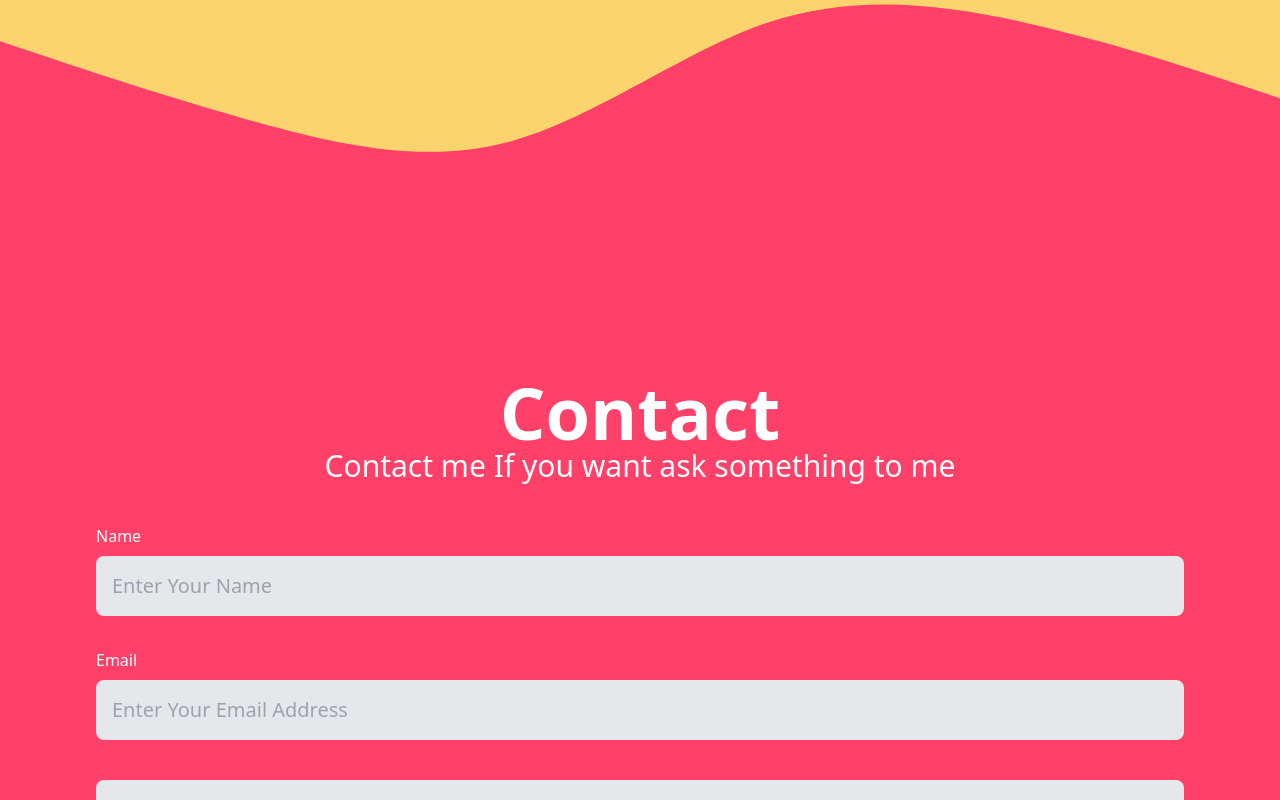
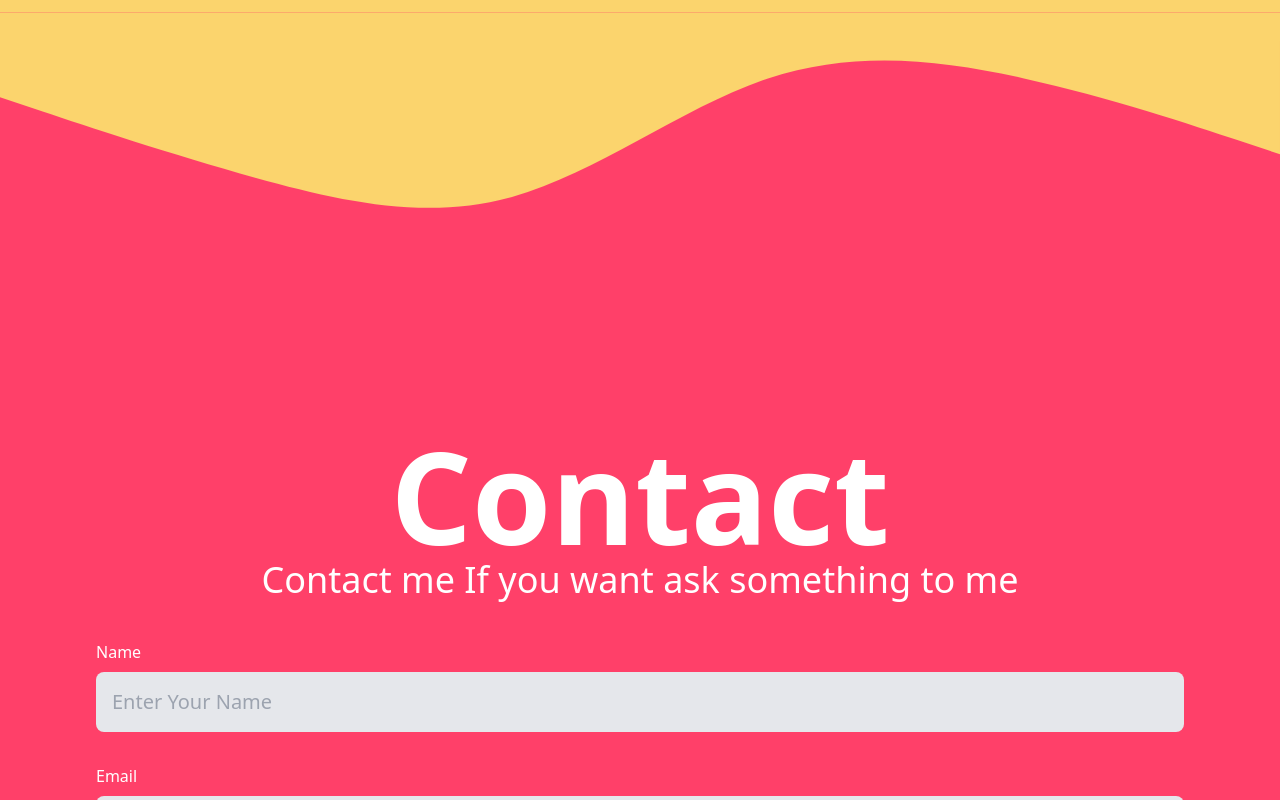
Before and after one commit to rizkimaulana51/rizkimaulana51.github.io, a website: page index.html in a window 1280 px wide. Shown: the part 2754-3554 px from the top of the page. Drawn offline with nearby package versions, Linux system fonts and the light colour scheme.

Commit message:
change size text contact and service

```diff
--- a/index.html
+++ b/index.html
@@ -176,7 +176,7 @@
             <path fill="#fbd46d" fill-opacity="1" d="M0,160L48,176C96,192,192,224,288,245.3C384,267,480,277,576,245.3C672,213,768,139,864,112C960,85,1056,107,1152,133.3C1248,160,1344,192,1392,208L1440,224L1440,320L1392,320C1344,320,1248,320,1152,320C1056,320,960,320,864,320C768,320,672,320,576,320C480,320,384,320,288,320C192,320,96,320,48,320L0,320Z"></path>
         </svg>
         <div class="container max-w-6xl mx-auto" data-aos="fade-right">
-            <h2 class="md:text-7xl sm:text-4xl text-white p-5 drop-shadow-lg font-bold tracking-tight text-center" data-aos="fade-left">Service
+            <h2 class="lg:text-9xl md:text-7xl sm:text-4xl text-white p-5 drop-shadow-lg font-bold tracking-tight text-center" data-aos="fade-left">Service
             </h2>
             <div class="grid grid-cols-4 gap-8 mt-10 sm:grid-cols-8 lg:grid-cols-12 sm:px-8 xl:px-0 cursor-pointer">
                 <div class="flex flex-col items-center justify-between col-span-4 px-8 py-12 space-y-4 bg-gray-100 hover:bg-blue-400 hover:text-white sm:rounded-xl">
@@ -297,9 +297,9 @@
                 </div>
                 <div class="w-full lg:w-12/12 xl:w-12/12">
                     <div class="flex flex-col items-center justify-center text-white w-full h-full p-10 lg:p-16 xl:p-24">
-                        <h4 class="w-full md:text-7xl sm:text-4xl font-bold text-center" data-aos="fade-up">Contact
+                        <h4 class="w-full lg:text-9xl md:text-7xl sm:text-4xl font-bold text-center" data-aos="fade-up">Contact
                         </h4>
-                        <p class="text-lg md:text-3xl sm:text-2xl" data-aos="fade-down">Contact me If you want ask something to me
+                        <p class="text-7xl md:text-4xl sm:text-2xl" data-aos="fade-down">Contact me If you want ask something to me
 
                         </p>
                         <div class="relative w-full mt-10 space-y-8" data-aos="fade-right">
```
Also changed, not shown: dist/output.css.
